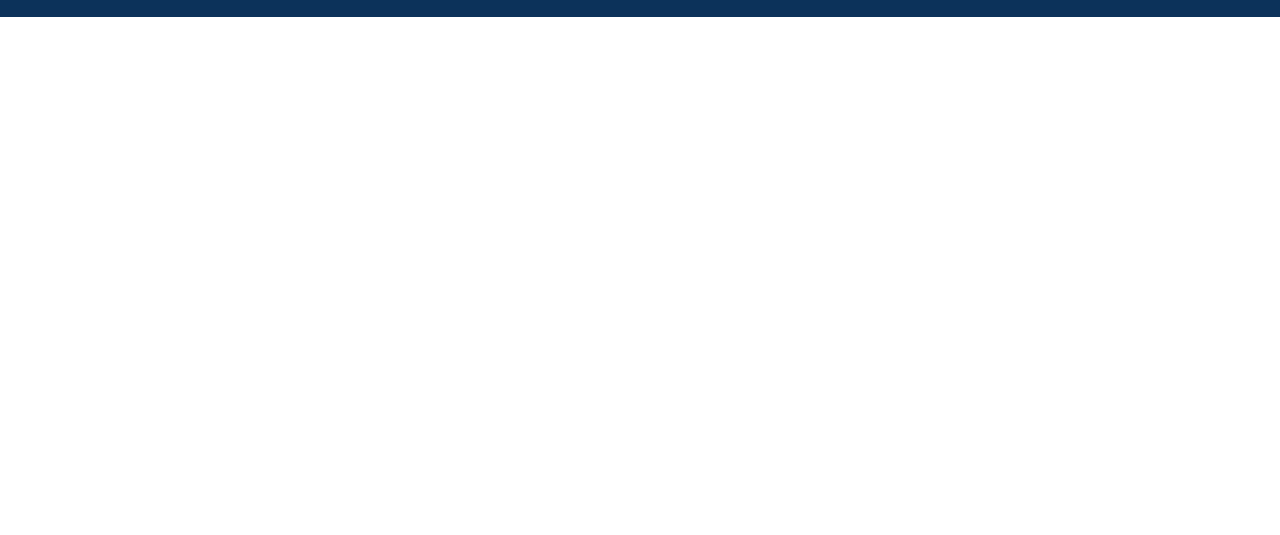
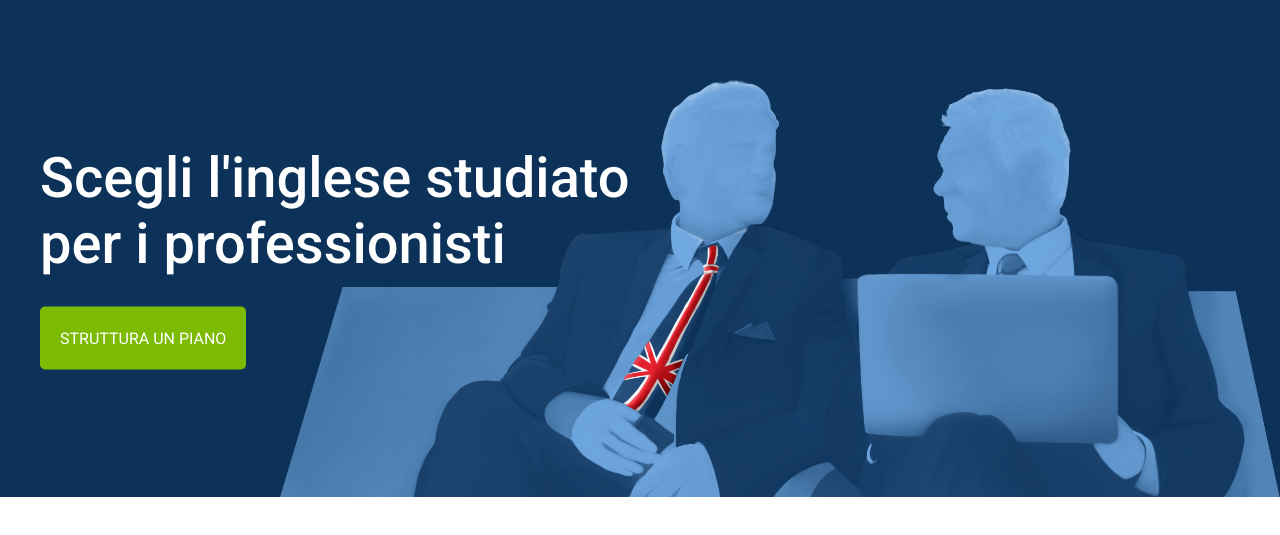
Before and after one commit to cherubina-pantano/htmlcss-fluentify, a plain HTML site: page index.html in a window 1280 px wide. Shown: the part 63-598 px from the top of the page. Drawn offline with Linux system fonts and the light colour scheme.

Commit message:
Header: Jumbotron

```diff
--- a/css/style.css
+++ b/css/style.css
@@ -27,6 +27,10 @@ body {
   float: left;
 }
 
+.wid-50 {
+  width: 50%;
+}
+
 .button{
   display: inline-block;
   min-width: 100px;
@@ -45,8 +49,24 @@ body {
   background-color: #7cbb02;
 }
 
+.bnt-big{
+  padding: 20px;
+}
+
+/* TEXT STYLES */
+h1,
+h2,
+h3 {
+  font-weight: 500;
+}
+
 /* HEADER */
 .main-header {
+  height: 560px;
+  background-image: url('../img/background-header.png');
+  background-repeat: no-repeat;
+  background-size: 1000px;
+  background-position: right bottom;
   background-color: #0c325a;
 }
 /* TOP NAV */
@@ -85,7 +105,25 @@ body {
   padding-right: 0;
 }
 
-
 .header-nav-right{
   width: 40%;
 }
+
+/* HEADER Jumbotron */
+.jumbotron{
+  position: relative;
+  height: 480px;
+}
+
+.jumbotron-intro{
+  position: absolute;
+  top: 50%;
+  left: 0;
+  transform: translateY(-50%);
+}
+
+.jumbotron-intro h1{
+  margin-bottom: 30px;
+  font-size: 56px;
+  color: #fff;
+}
--- a/index.html
+++ b/index.html
@@ -10,11 +10,12 @@
     <!-- Header -->
     <header class="main-header">
       <div class="conteiner">
+        <!-- Nav -->
         <div class="header-nav clearfix">
           <div class="header-logo float">
             <img src="./img/logo.svg" alt="Fluentify-logo">
           </div>
-
+          <!-- Nav sx -->
           <div class="header-nav-left float">
             <nav>
               <ul class="menu-inline">
@@ -32,8 +33,8 @@
                 </li>
               </ul>
             </nav>
-
           </div>
+          <!-- Nav dx -->
           <div class="header-nav-right float">
             <nav>
               <ul class="menu-inline">
@@ -51,6 +52,14 @@
 
 
           </div>
+        </div>
+        <!-- Jumbotron -->
+        <div class="jumbotron">
+          <div class="jumbotron-intro wid-50">
+           <h1>Scegli l'inglese studiato per i professionisti</h1>
+           <a class="button btn-green bnt-big" href="#">Struttura un piano </a>
+
+          </div>
 
         </div>
 
```
